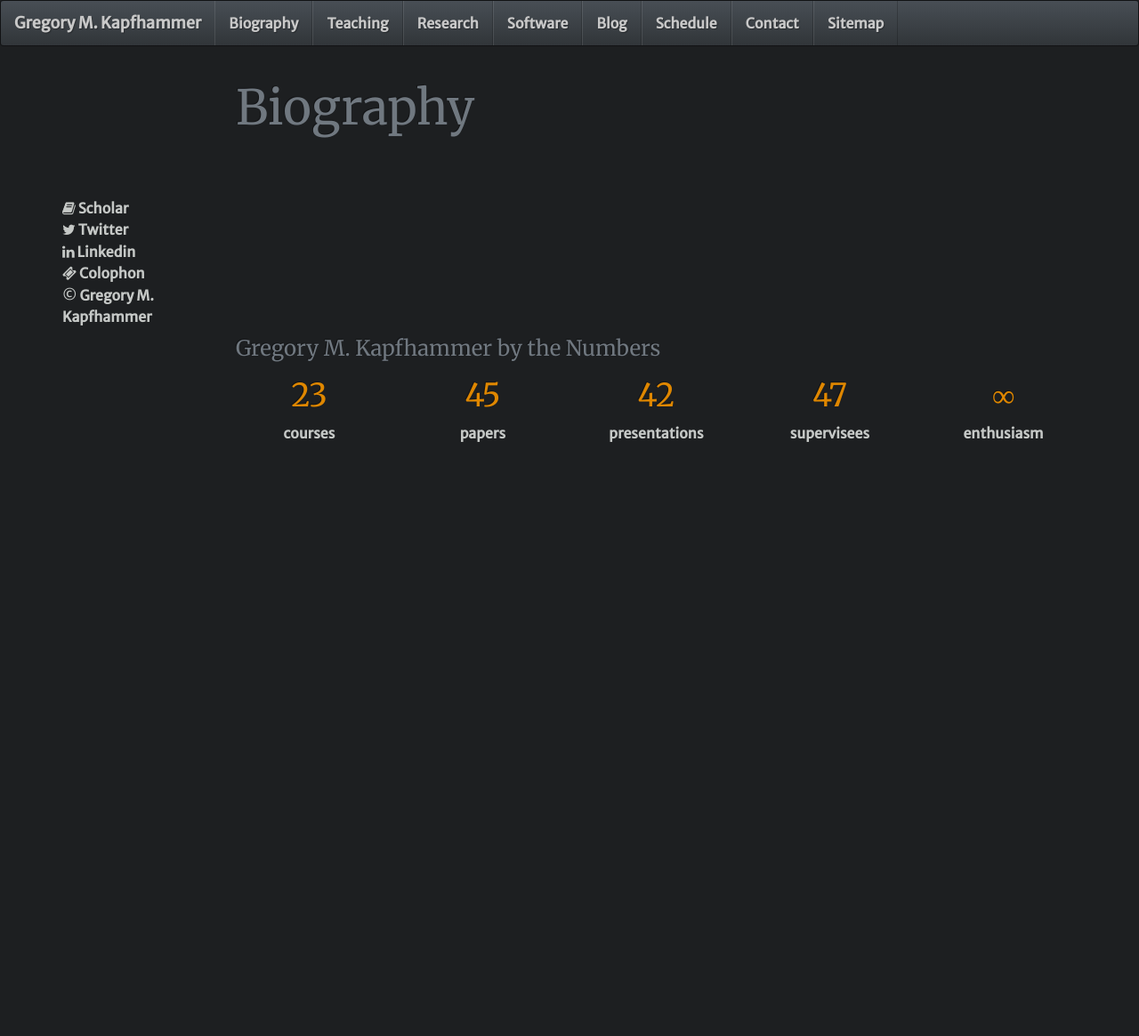
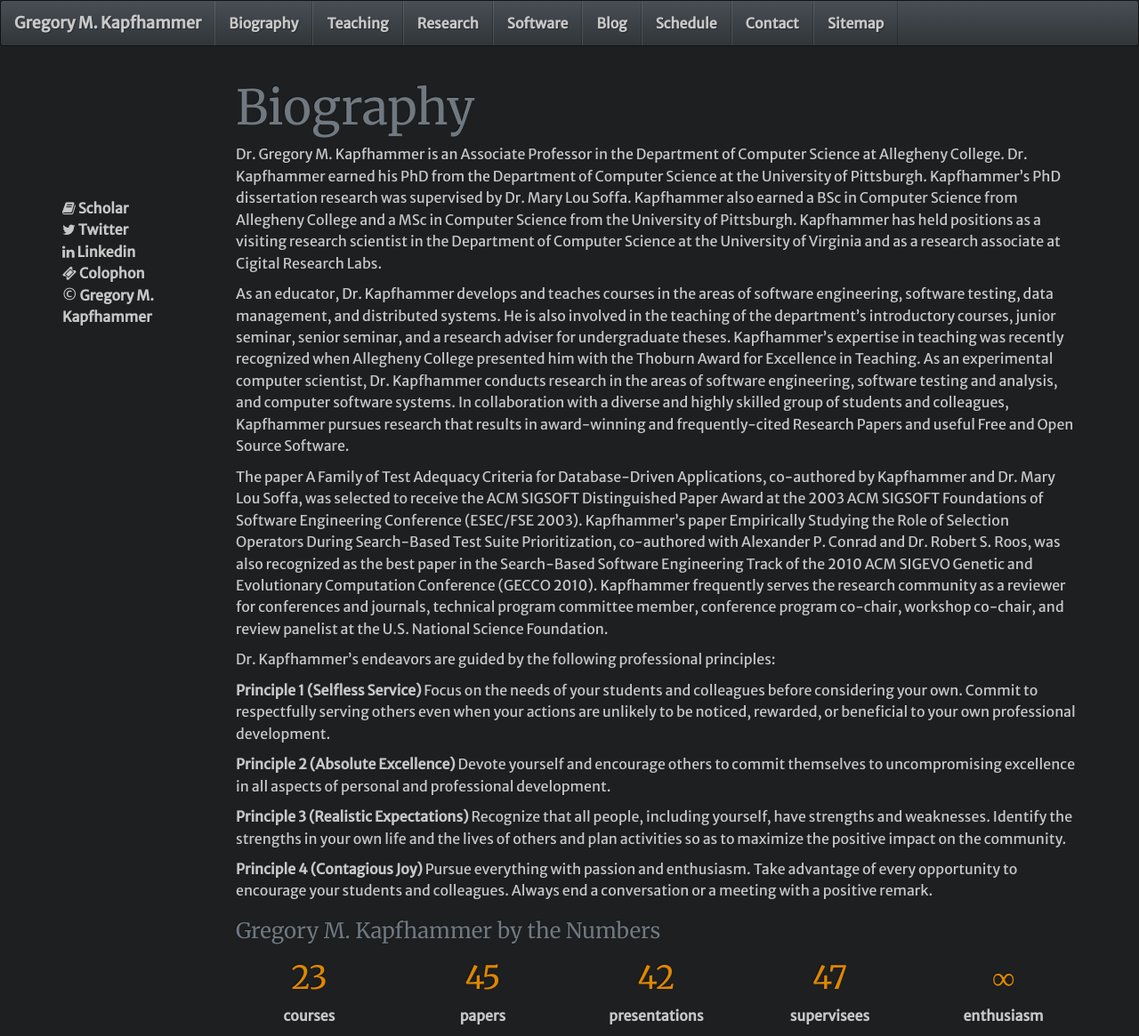
Before and after one commit to geerc/www, a Jekyll site: the page built from gkapfham/site/main/Biography.md, in a window 1280 px wide. Shown: the whole page at 89% size. Built offline with Jekyll 4.4.1, drawn with Linux system fonts in a browser that asks for light colours; nearby versions of some CDN libraries; Markdown is read by kramdown in place of the engine named in the settings; comment, search, counter and statistics services are not loaded; before the commit the page ends 900 px from its top, so only the background shows below that.

Commit message:
Adding in the boilerplate content for the Biography.md.

```diff
--- a/gkapfham/site/main/Biography.md
+++ b/gkapfham/site/main/Biography.md
@@ -9,3 +9,45 @@ backup: ../../../
 ---
 
 # {{ page.title }}
+
+Dr. Gregory M. Kapfhammer is an Associate Professor in the Department of Computer Science at Allegheny College. Dr.
+Kapfhammer earned his PhD from the Department of Computer Science at the University of Pittsburgh. Kapfhammer's PhD
+dissertation research was supervised by Dr. Mary Lou Soffa. Kapfhammer also earned a BSc in Computer Science from
+Allegheny College and a MSc in Computer Science from the University of Pittsburgh. Kapfhammer has held positions as a
+visiting research scientist in the Department of Computer Science at the University of Virginia and as a research
+associate at Cigital Research Labs.
+
+As an educator, Dr. Kapfhammer develops and teaches courses in the areas of software engineering, software testing, data
+management, and distributed systems. He is also involved in the teaching of the department's introductory courses,
+junior seminar, senior seminar, and a research adviser for undergraduate theses. Kapfhammer's expertise in teaching was
+recently recognized when Allegheny College presented him with the Thoburn Award for Excellence in Teaching. As an
+experimental computer scientist, Dr. Kapfhammer conducts research in the areas of software engineering, software testing
+and analysis, and computer software systems. In collaboration with a diverse and highly skilled group of students and
+colleagues, Kapfhammer pursues research that results in award-winning and frequently-cited Research Papers and useful
+Free and Open Source Software.
+
+The paper A Family of Test Adequacy Criteria for Database-Driven Applications, co-authored by Kapfhammer and Dr. Mary
+Lou Soffa, was selected to receive the ACM SIGSOFT Distinguished Paper Award at the 2003 ACM SIGSOFT Foundations of
+Software Engineering Conference (ESEC/FSE 2003). Kapfhammer's paper Empirically Studying the Role of Selection Operators
+During Search-Based Test Suite Prioritization, co-authored with Alexander P. Conrad and Dr. Robert S. Roos, was also
+recognized as the best paper in the Search-Based Software Engineering Track of the 2010 ACM SIGEVO Genetic and
+Evolutionary Computation Conference (GECCO 2010). Kapfhammer frequently serves the research community as a reviewer for
+conferences and journals, technical program committee member, conference program co-chair, workshop co-chair, and review
+panelist at the U.S. National Science Foundation.
+
+Dr. Kapfhammer's endeavors are guided by the following professional principles:
+
+
+<b>Principle 1 (Selfless Service)</b> Focus on the needs of your students and colleagues before considering your own. Commit to
+respectfully serving others even when your actions are unlikely to be noticed, rewarded, or beneficial to your own
+professional development.
+
+<b>Principle 2 (Absolute Excellence)</b> Devote yourself and encourage others to commit themselves to uncompromising excellence
+in all aspects of personal and professional development.
+
+<b>Principle 3 (Realistic Expectations)</b> Recognize that all people, including yourself, have strengths and weaknesses.
+Identify the strengths in your own life and the lives of others and plan activities so as to maximize the positive
+impact on the community.
+
+**Principle 4 (Contagious Joy)** Pursue everything with passion and enthusiasm. Take advantage of every opportunity to
+encourage your students and colleagues. Always end a conversation or a meeting with a positive remark.
```
